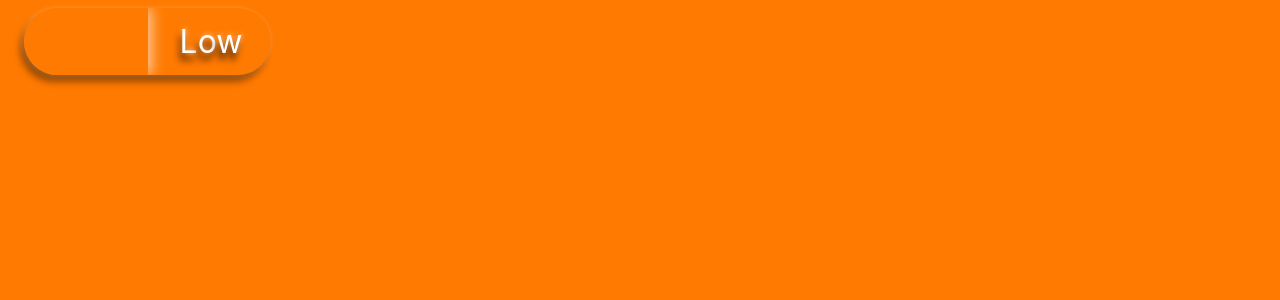
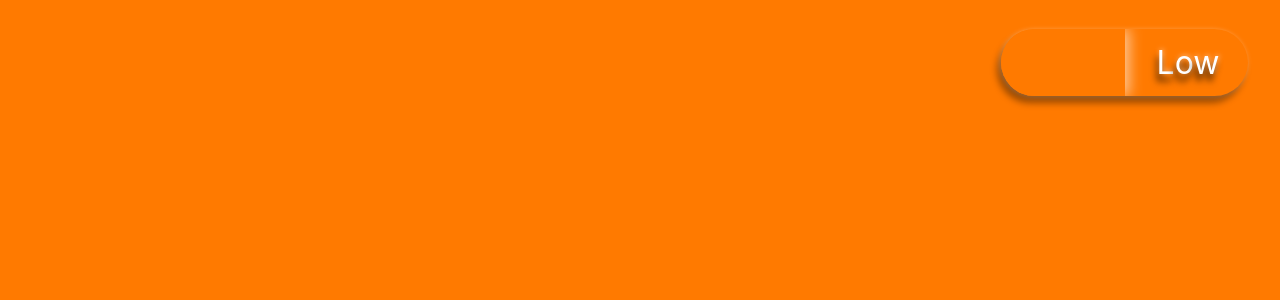
Before and after one commit to Patrick7-sudo/light-sahdow, a React (Create React App) app in the folder front-end/: page / in a window 1280 px wide. Shown: the top 300 px of the page. Built offline with nearby package versions, Linux system fonts and the light colour scheme.

Commit message:
amend shadow

```diff
--- a/front-end/src/navbar/navbar.module.css
+++ b/front-end/src/navbar/navbar.module.css
@@ -45,8 +45,8 @@
 
 .colourSwitch{
     /* background-color: yellow; */
-    padding:.5rem;
-    margin-left:1rem;
+    padding:1rem;
+    margin-right:1rem;
 }
 
 .colourSwitchButtonBox{
@@ -101,7 +101,8 @@
         display:none;
     }
     .navbarBackground{
-        justify-content: flex-start;
+        justify-content: flex-end;
+        align-items: flex-end;
     }
 }
 
@@ -224,7 +225,7 @@
 }
 .menuDark{
     color:#FF7A00;
-    text-shadow: -4px 7px 7px rgba(0, 0, 0, 0.6), 1px -1px 5px rgba(255, 255, 255, .25);
+    text-shadow: -1.5px 7px 7px rgba(0, 0, 0, 0.6), 1px -1px 5px rgba(255, 255, 255, .19);
     transition: all 1s ease-in-out;
 }
 
```
